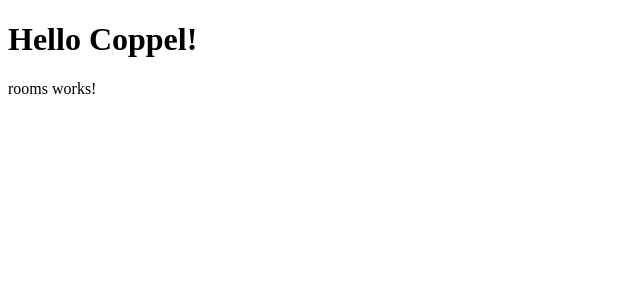
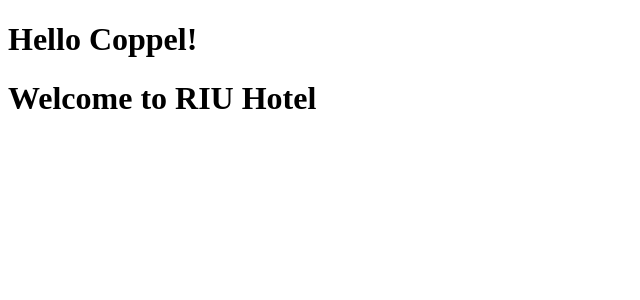
Before and after one commit to gilrg18/angularConcepts, an Angular app in the folder hotelinventoryapp/: page / in a window 1280 px wide. Shown: the top 300 px of the page, without its empty margins (0-640 px from the left). Built offline with nearby package versions, Linux system fonts and the light colour scheme.

Commit message:
Interpolation data binding

```diff
--- a/hotelinventoryapp/src/app/rooms/rooms.component.html
+++ b/hotelinventoryapp/src/app/rooms/rooms.component.html
@@ -1 +1 @@
-<p>rooms works!</p>
+<h1>Welcome to {{hotelName}}</h1>
--- a/hotelinventoryapp/src/app/rooms/rooms.component.ts
+++ b/hotelinventoryapp/src/app/rooms/rooms.component.ts
@@ -8,5 +8,6 @@
   styleUrl: './rooms.component.css'
 })
 export class RoomsComponent {
-
+  //INTERPOLATION
+  hotelName = 'RIU Hotel'
 }
```
